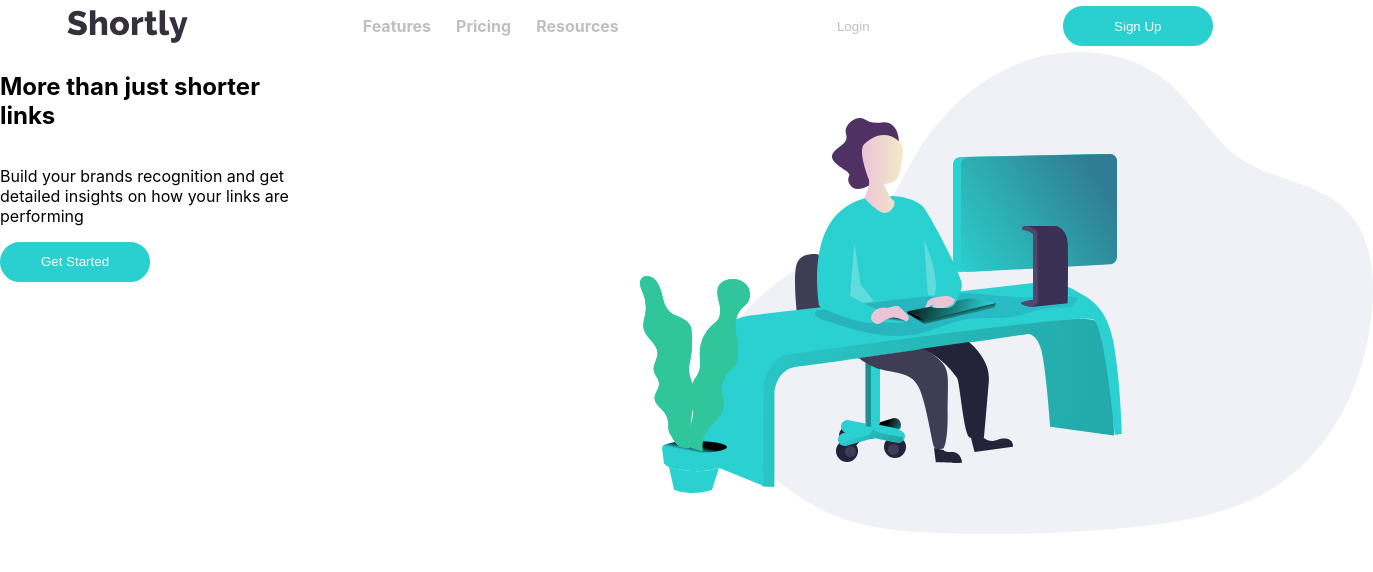
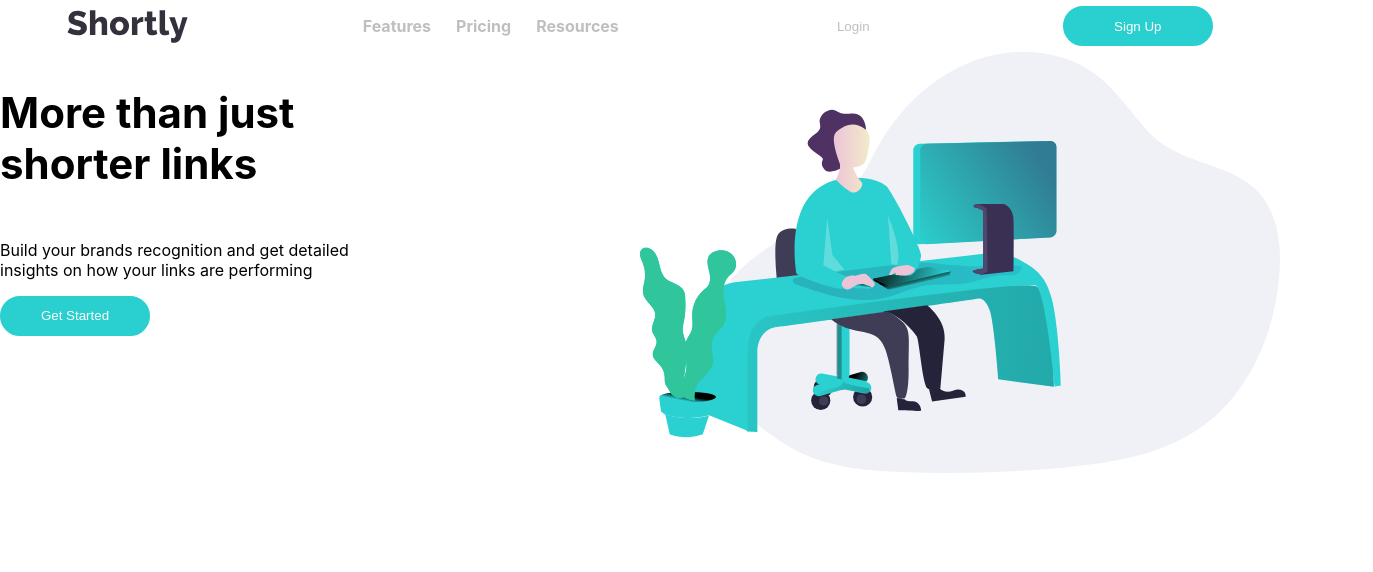
Before and after one commit to steven-mpawulo/url-shortening-page, a React (Create React App) app: page / in a window 1280 px wide. Shown: the top 572 px of the page, 1373 px wide, since content can reach past the window. Built offline with nearby package versions, Linux system fonts and the light colour scheme.

Commit message:
removes the additional right container

```diff
--- a/src/components/main/Main.js
+++ b/src/components/main/Main.js
@@ -12,9 +12,8 @@ const Main = () => {
                 <p>Build your brands recognition and get detailed <span>insights on how your links are performing</span></p>
                 <Button buttonText={"Get Started"} border={"2px solid hsl(180, 66%, 49%)"} backgroundColor={"hsl(180, 66%, 49%)"} color={"white"} borderRadius={"25px"}/>
             </div>
-            <div className="first-section-right-container"></div>
             <div className="first-section-right-container">
-                <img src={IllustrationWorking} alt="illustration-hero" />
+                <img src={IllustrationWorking} alt="illustration-hero" className='illustration-hero'/>
             </div>
         </section>
     </main>
--- a/src/components/main/main.css
+++ b/src/components/main/main.css
@@ -7,7 +7,17 @@
     display: flex;
     flex-direction: column;
 }
+h1 {
+    font-size: 42px;
+}
+.first-section-left-container span {
+    display: block;
+}
 
 .first-section-right-container {
     width: 50%;
 }
+
+.illustration-hero {
+    width: 100%;
+}
```
